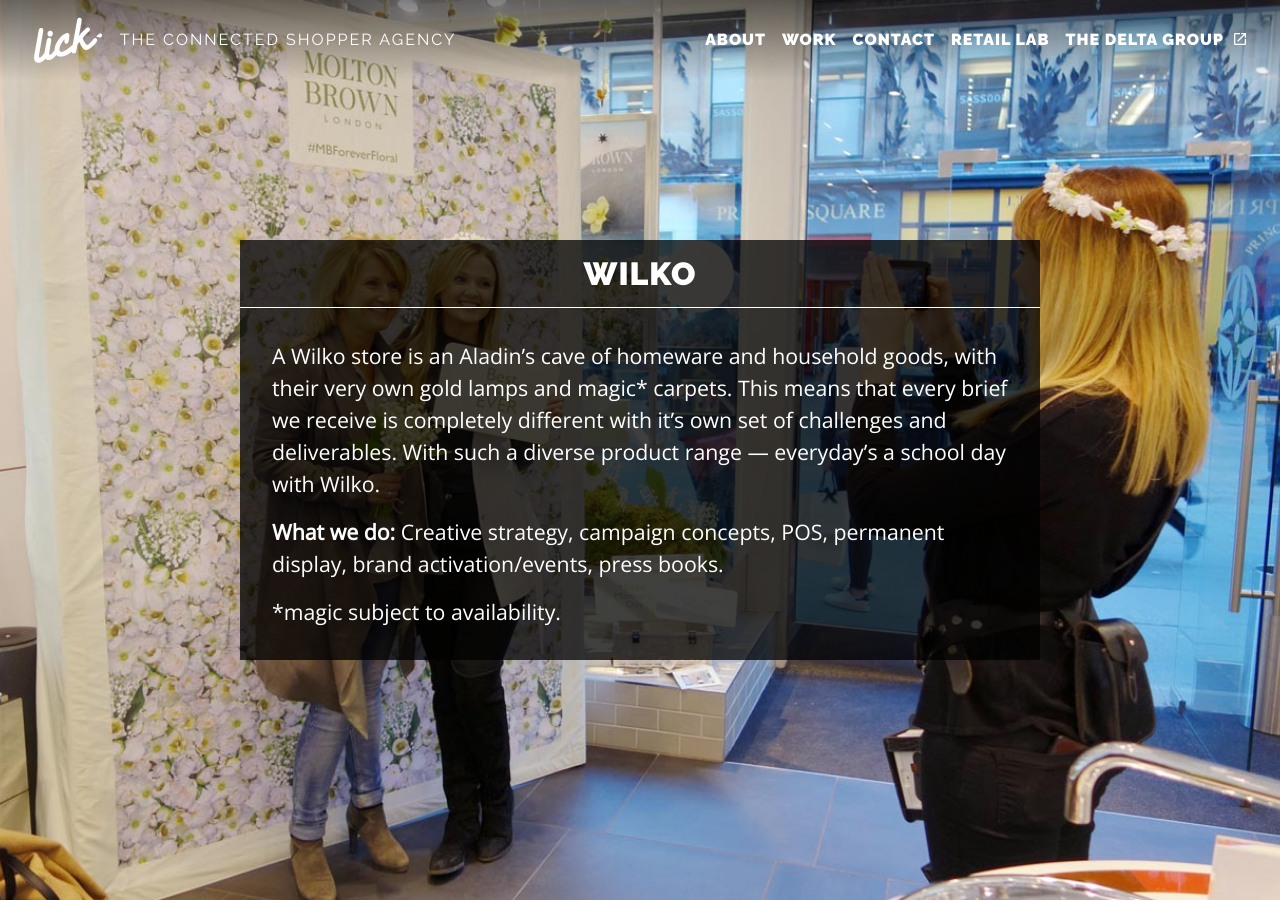
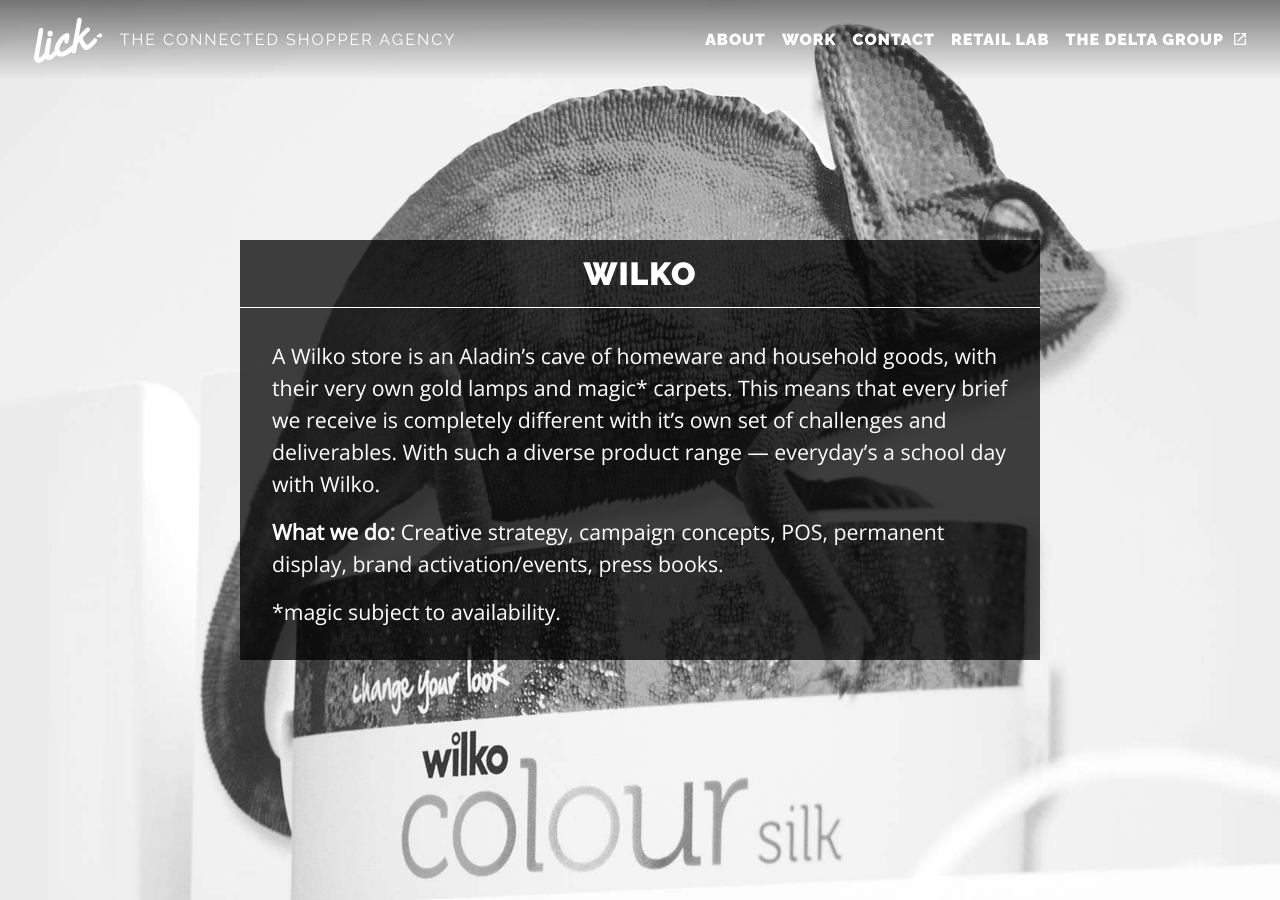
Before and after one commit to lickcreative/website, a Jekyll site: the page built from _work/wilko.markdown, in a window 1280 px wide and 900 px high. Built offline with Jekyll 4.4.1, drawn with Linux system fonts in a browser that asks for light colours.

Commit message:
Updated Wilko

```diff
--- a/_work/wilko.markdown
+++ b/_work/wilko.markdown
@@ -1,7 +1,7 @@
 ---
 title: Wilko
 date: 2016-07-21 13:28:00 Z
-cover_image: "/uploads/molton-brown-1280.jpg"
+cover_image: "/uploads/wilko_cover.jpg"
 desktop_image: "/uploads/work/wilko_mobile@1x.jpg"
 mobile_image: "/uploads/work/wilko_desktop@1x.jpg"
 ---
```
